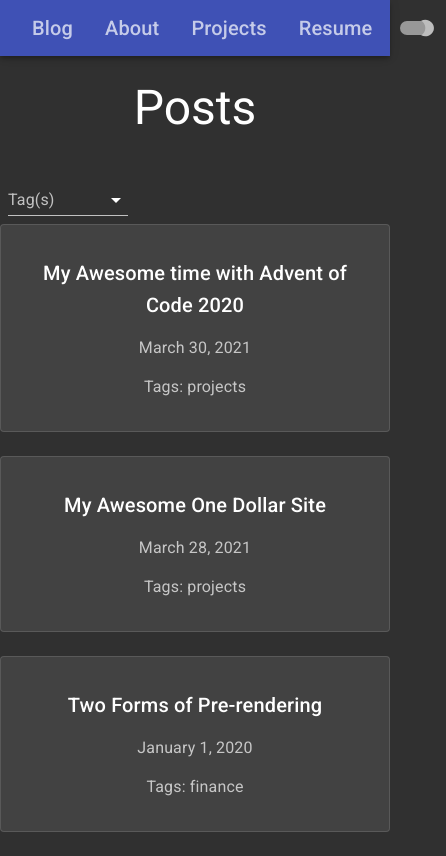
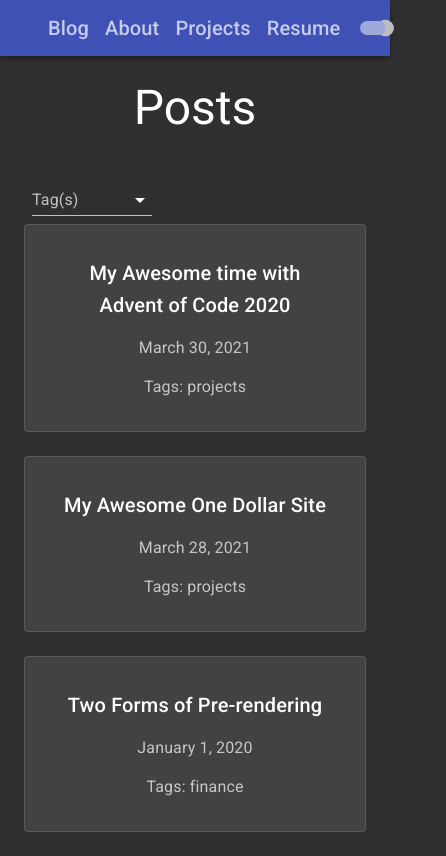
Before and after one commit to yeungalan0/site-monorepo, a Next.js app: page /blog in a window 390 px wide. Shown: the whole page, 446 px wide, since content can reach past the window. Built offline with nearby package versions, Linux system fonts and the light colour scheme.

Commit message:
Fixes mobile spacing issue and updated for mobile

```diff
--- a/pages/blog.tsx
+++ b/pages/blog.tsx
@@ -110,6 +110,7 @@ function PostsList({
   allPostsData: PostData[];
   tagsUpdatedRef: MutableRefObject<boolean>;
 }): JSX.Element {
+  const classes = blogStyles();
   let postData: PostData[] = allPostsData;
 
   const { data, error } = useSWR<PostData[], Error>(
@@ -129,9 +130,14 @@ function PostsList({
   }
 
   return (
-    <Grid container spacing={3} direction="column">
+    <Grid container direction="column">
       {postData.map((data) => (
-        <Grid item key={data.id} data-cy="blog-posts">
+        <Grid
+          item
+          key={data.id}
+          className={classes.postList}
+          data-cy="blog-posts"
+        >
           <PostCard postData={data} />
         </Grid>
       ))}
--- a/src/blog/styles/styles.ts
+++ b/src/blog/styles/styles.ts
@@ -13,6 +13,9 @@ const blogStyles = makeStyles(() => ({
     minWidth: 120,
     maxWidth: 300,
   },
+  postList: {
+    paddingBottom: theme.spacing(3),
+  },
 }));
 
 export { postStyles, blogStyles };
--- a/src/layout.tsx
+++ b/src/layout.tsx
@@ -65,6 +65,8 @@ export function DefaultGridLayout({
     xl: 4,
   },
 }: DefaultGridLayoutProps): JSX.Element {
+  const classes = useStyles();
+
   const { leftEdge: xsLeftEdge, rightEdge: xsRightEdge } = getEdgeSizes(
     gridSizes.xs
   );
@@ -100,6 +102,7 @@ export function DefaultGridLayout({
           md={gridSizes.md}
           lg={gridSizes.lg}
           xl={gridSizes.xl}
+          className={classes.contentGrid}
         >
           {children}
         </Grid>
--- a/src/style.ts
+++ b/src/style.ts
@@ -5,6 +5,10 @@ const useStyles = makeStyles(() => ({
   topic: {
     paddingLeft: theme.spacing(2),
     paddingRight: theme.spacing(2),
+    [theme.breakpoints.down("sm")]: {
+      paddingLeft: theme.spacing(1),
+      paddingRight: theme.spacing(1),
+    },
     "&:hover": {
       color: theme.palette.text.primary,
       textDecoration: "underline",
@@ -13,6 +17,10 @@ const useStyles = makeStyles(() => ({
   title: {
     padding: theme.spacing(3),
   },
+  contentGrid: {
+    paddingLeft: theme.spacing(3),
+    paddingRight: theme.spacing(3),
+  },
 }));
 
 export { useStyles };
```
Also changed, not shown: pages/about.tsx (+7 -13 lines).
